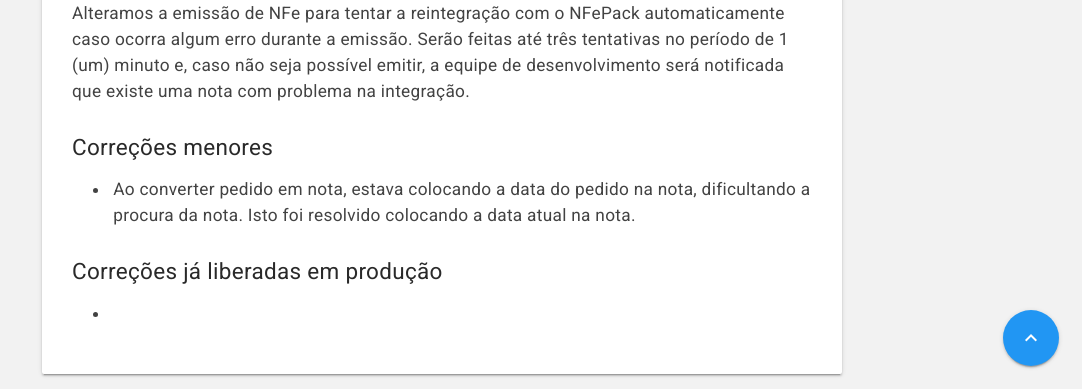
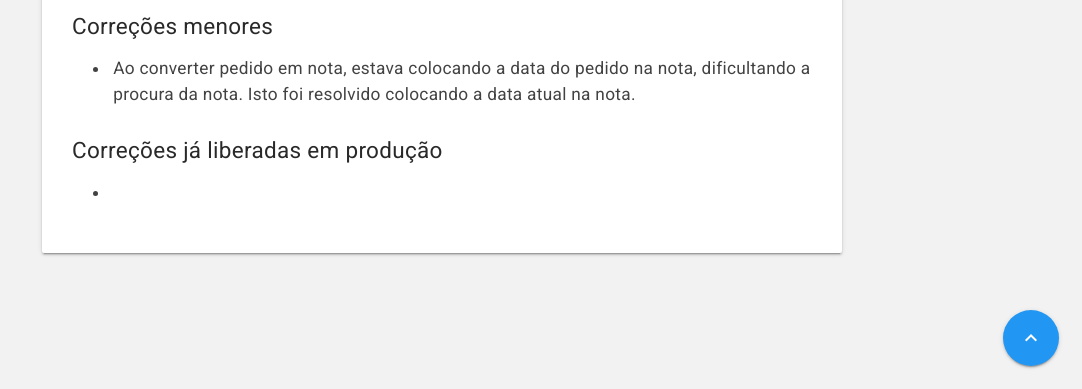
Before and after one commit to myrp-maicon/changelog-myrp, a Jekyll site: the page built from docs/myrp/18.10.02.md, in a window 1280 px wide and 900 px high, scrolled down 579 px, cut to the strip 511-900 px from the top of the window. Shown: the whole strip, without its empty margins (198-1280 px from the left). Built offline with Jekyll 4.4.1, drawn with Linux system fonts in a browser that asks for light colours; nearby versions of some CDN libraries; our own code applies the rules of GitHub Pages for plain Markdown files; the repository's description, which GitHub fills in, is left out.

```diff
--- a/docs/myrp/18.10.02.md
+++ b/docs/myrp/18.10.02.md
@@ -11,11 +11,8 @@ As alterações estarão disponíveis no ambiente demo.myrp.com.br (212) na ter
 * Agora as inutilizações de NFes são integradas com o NFePack via WebService (até então eram realizadas via arquivo ainda). Caso ocorra algum problema na integração, a NFe ficará com status *Em Crítica de Inutilização* e o cancelamento/inutilização deve ser realizado novamente.
 ![img001](https://i.imgur.com/HmVJ6J2.png)
 
-Alteramos a emissão de NFe para tentar a reintegração com o NFePack automaticamente caso ocorra algum erro durante a emissão. Serão feitas até três tentativas no período de 1 (um) minuto e, caso não seja possível emitir, a equipe de desenvolvimento será notificada que existe uma nota com problema na integração.
-
 ## Correções menores
 * Ao converter pedido em nota, estava colocando a data do pedido na nota, dificultando a procura da nota. Isto foi resolvido colocando a data atual na nota.
 
-
 ## Correções já liberadas em produção
 *
```
